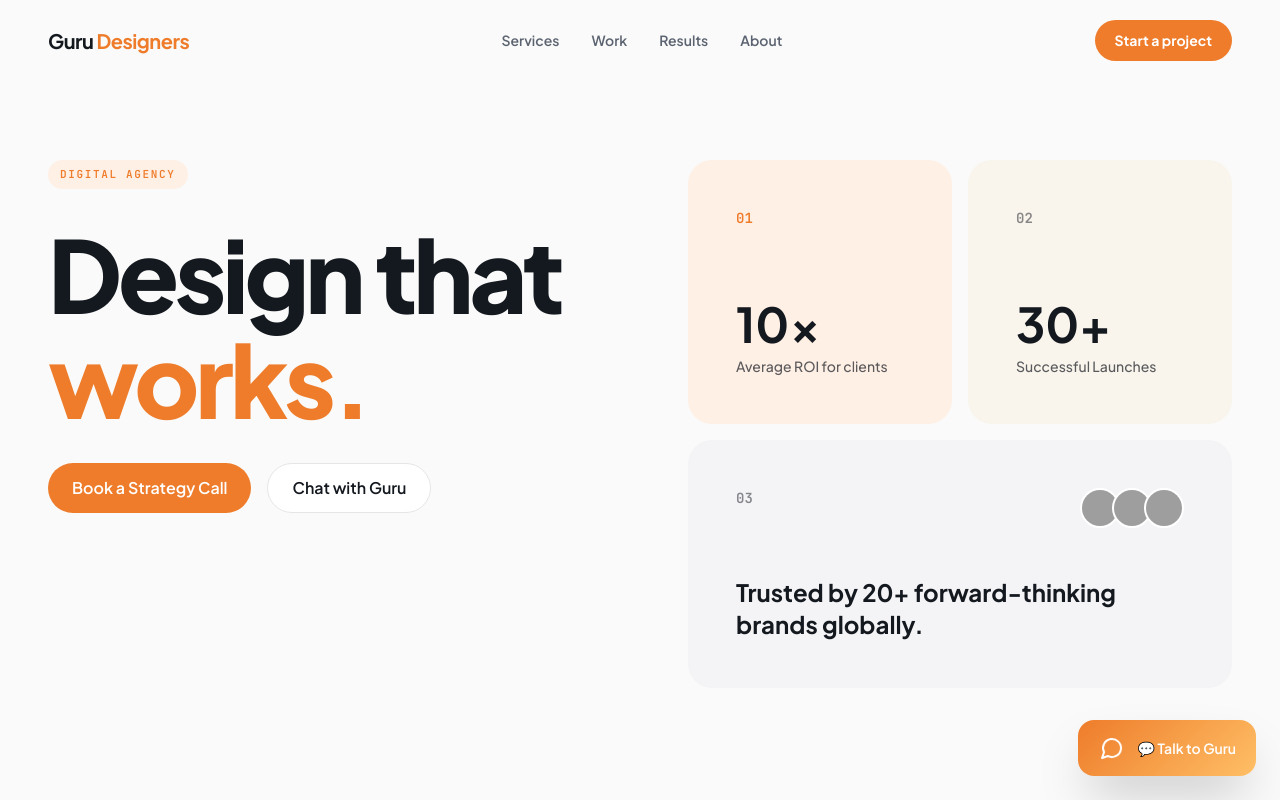
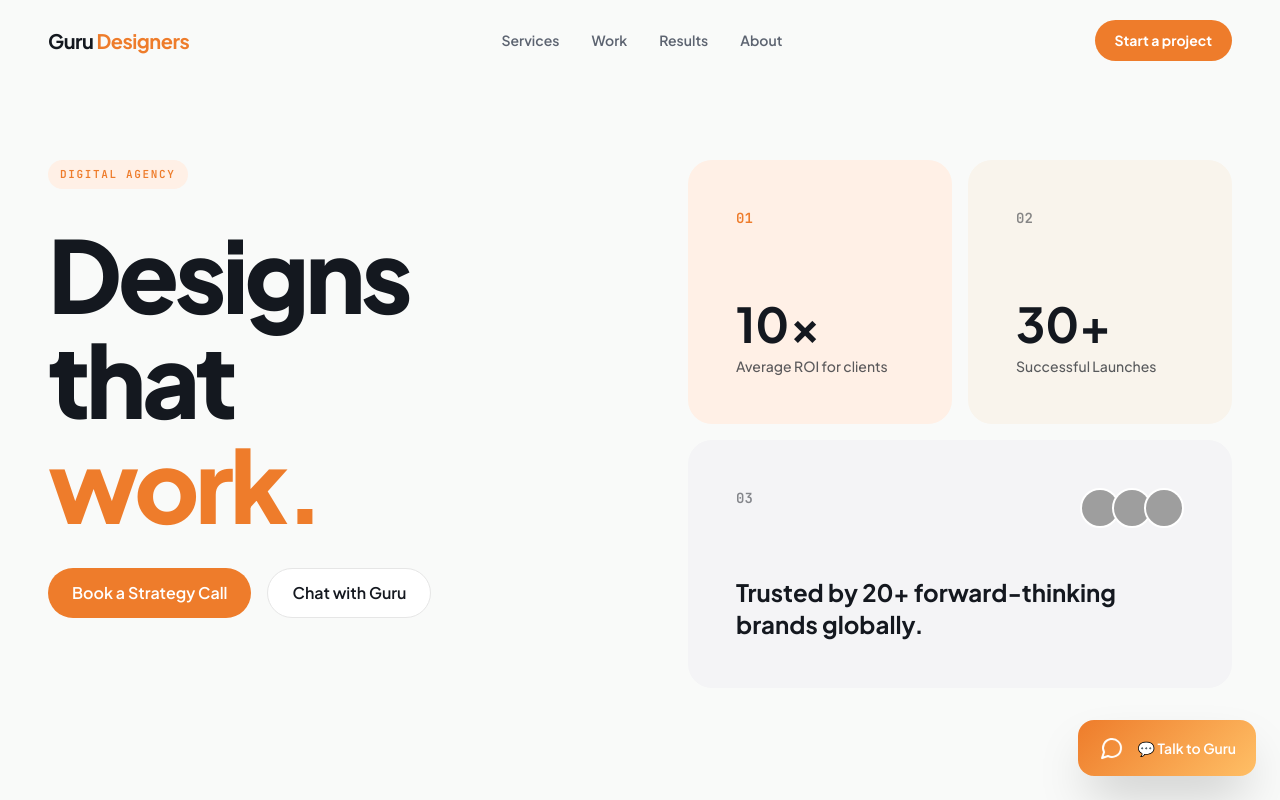
Before and after one commit to savvysquare/designersguru, a React (Vite) app: page / in a window 1280 px wide. Shown: the top 800 px of the page. Built offline with nearby package versions, Linux system fonts and the light colour scheme; grey boxes are pictures that could not be loaded; the HTML template or start-up script is replaced by a standard one.

Commit message:
chore: update hero heading to Designs that work

```diff
--- a/src/components/HeroSection.tsx
+++ b/src/components/HeroSection.tsx
@@ -21,7 +21,7 @@ const HeroSection = () => {
             transition={{ duration: 0.7, delay: 0.1 }}
             className="text-[56px] leading-[1.05] md:text-[80px] lg:text-[100px] font-black tracking-[-0.04em] text-foreground mb-8"
           >
-            Design that <br /> <span className="text-primary">works.</span>
+            Designs that <br /> <span className="text-primary">work.</span>
           </motion.h1>
 
           <motion.div
```
